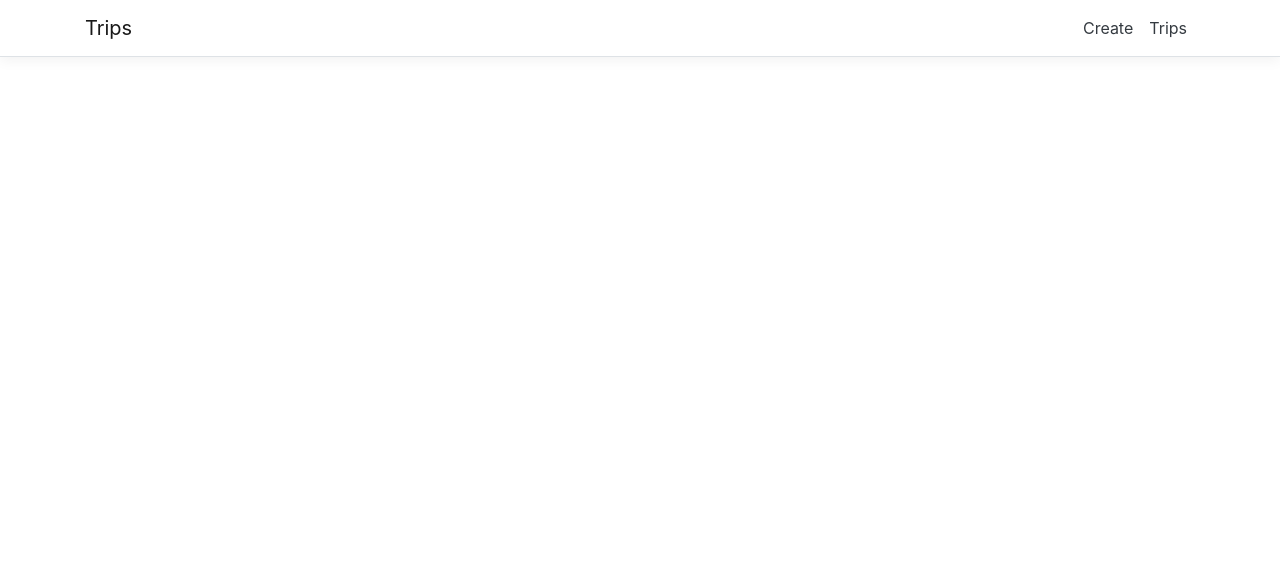
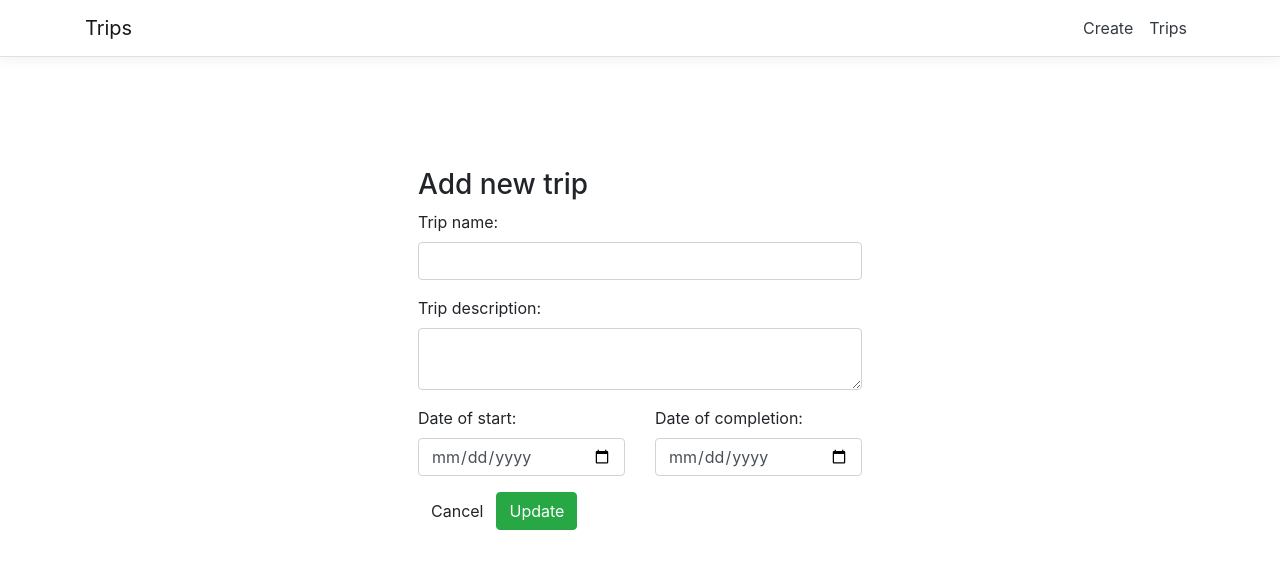
Before and after one commit to Dung2781993/-Building-React-and-ASP.NET-Core-Applications, a React (Create React App) app in the folder Trips/ClientApp/: page /update/1 in a window 1280 px wide. Shown: the top 568 px of the page. Built offline with nearby package versions, Linux system fonts and the light colour scheme; no server answers.

Commit message:
Update data from

```diff
--- a/Trips/ClientApp/src/App.js
+++ b/Trips/ClientApp/src/App.js
@@ -4,6 +4,7 @@ import { Layout } from './components/Layout';
 import { Home } from './components/Home';
 import { Trips } from './components/Trip/Trips';
 import { Create } from './components/Trip/Create';
+import { Update } from './components/Trip/Update';
 import './custom.css'
 
 
@@ -16,6 +17,7 @@ export default class App extends Component {
         <Route exact path='/' component={Home} />
         <Route path='/create' component={Create} />
         <Route path='/trips' component={Trips} />
+        <Route path='/update/:id' component={Update} />
       </Layout>
     );
   }
--- a/Trips/ClientApp/src/components/Trip/Trips.jsx
+++ b/Trips/ClientApp/src/components/Trip/Trips.jsx
@@ -1,28 +1,43 @@
 import React, {Component} from 'react';
 import axios from 'axios';
-
-
 export class Trips extends Component
 {
     constructor(props){
         super(props);
 
+        this.onTripUpdate = this.onTripUpdate.bind(this);
+        this.onTripDelete = this.onTripDelete.bind(this);
+
         this.state = {
             trips: [],
-            loading: true
+            loading: true,
+            failed: false,
+            error: ''
         }
     }
+
     componentDidMount(){
         this.populateTripsData();
+    }
+
+    onTripUpdate(id){
+        const {history} = this.props;
+        history.push('/update/'+id);
+    }
+
+    onTripDelete(id){
+        const {history} = this.props;
+        history.push('/delete/'+id);
     }
 
     populateTripsData(){
         axios.get("api/Trips/GetTrips").then(result => {
             const response = result.data;
-            this.setState({trips: response, loading: false});
-        })
+            this.setState({trips: response, loading: false, failed: false, error:""});
+        }).catch(error => {
+            this.setState({trips: [], loading: false, failed: true, error:"Trips could not be loaded"});
+        });
     }
-
 
     renderAllTripsTable(trips){
         return (
@@ -37,20 +52,30 @@ export class Trips extends Component
                     </tr>
                 </thead>
                 <tbody>
-                {
+                    {
                         trips.map(trip => (
                         <tr key={trip.id}>
                             <td>{trip.name}</td>
                             <td>{trip.description}</td>
-                            <td>{new Date(trip.dateStarted).toLocaleDateString()}</td>
-                            <td>{trip.dateCompleted ? new Date(trip.dateCompleted).toLocaleDateString() :  '-' }</td>
-                            <td> - </td>
+                            <td>{new Date(trip.dateStarted).toISOString().slice(0,10)}</td>
+                            <td>{trip.dateCompleted ? new Date(trip.dateCompleted).toISOString().slice(0,10) :  '-' }</td>
+                            <td>
+                                <div className="form-group">
+                                    <button onClick={() => this.onTripUpdate(trip.id)} className="btn btn-success">
+                                        Update
+                                    </button>
+                                    <button onClick={() => this.onTripDelete(trip.id)} className="btn btn-danger">
+                                        Delete
+                                    </button>
+                                </div>
+                            </td>
                         </tr>
                         ))
                     }
+
                 </tbody>
             </table>
-        )
+        );
     }
 
     render(){
@@ -59,14 +84,18 @@ export class Trips extends Component
             <p>
                 <em>Loading...</em>
             </p>
+        ) : ( this.state.failed ? (
+            <div className="text-danger">
+                <em>{this.state.error}</em>
+            </div>
         ) : (
-            this.renderAllTripsTable(this.state.trips)
+            this.renderAllTripsTable(this.state.trips))
         )
 
-        return(
+        return (
             <div>
                 <h1>All trips</h1>
-                <p>You can see all trips</p>
+                <p>Here you can see all trips</p>
                 {content}
             </div>
         );
--- /dev/null
+++ b/Trips/ClientApp/src/components/Trip/Update.jsx
@@ -0,0 +1,141 @@
+import React, {Component} from 'react';
+import axios from 'axios';
+
+export class Update extends Component {
+    constructor(props){
+        super(props);
+
+        this.onChangeName = this.onChangeName.bind(this);
+        this.onChangeDescription = this.onChangeDescription.bind(this);
+        this.onChangeDateStarted = this.onChangeDateStarted.bind(this);
+        this.onChangeDateCompleted = this.onChangeDateCompleted.bind(this);
+        this.onSubmit = this.onSubmit.bind(this);
+
+        this.state = {
+            name : '',
+            description : '',
+            dateStarted: null,
+            dateCompleted: null
+        }
+    }
+
+    onChangeName(e){
+        this.setState({
+            name: e.target.value
+        });
+    }
+
+    onChangeDescription(e){
+        this.setState({
+            description: e.target.value
+        });
+    }
+
+    onChangeDateStarted(e){
+        this.setState({
+            dateStarted: e.target.value
+        });
+    }
+
+    onChangeDateCompleted(e){
+        this.setState({
+            dateCompleted: e.target.value
+        });
+    }
+
+    onUpdateCancel(){
+        const {history} = this.props;
+        history.push('/trips');
+    }
+
+    componentDidMount(){
+        const {id} = this.props.match.params;
+
+        axios.get("api/Trips/SingleTrip/"+id).then(trip => {
+            const response = trip.data;
+
+            this.setState({
+                name: response.name,
+                description: response.description,
+                dateStarted: new Date(response.dateStarted).toISOString().slice(0,10),
+                dateCompleted: response.dateCompleted ? new Date(response.dateCompleted).toISOString().slice(0,10) : null
+            })
+        })
+    }
+
+    onSubmit(e){
+        e.preventDefault();
+        const {history} = this.props;
+        const {id} = this.props.match.params;
+
+        let tripObject = {
+            name: this.state.name,
+            description: this.state.description,
+            dateStarted: new Date(this.state.dateStarted).toISOString(),
+            dateCompleted: this.state.dateCompleted ? new Date(this.state.dateCompleted).toISOString() : null
+        }
+
+        axios.put("api/Trips/updateTrip/"+id, tripObject).then(result => {
+            history.push('/trips');
+        })
+
+    }
+
+    render(){
+        return(
+            <div className="trip-form" >
+                <h3>Add new trip</h3>
+                <form onSubmit={this.onSubmit}>
+                    <div className="form-group">
+                        <label>Trip name:  </label>
+                        <input
+                          type="text"
+                          className="form-control"
+                          value={this.state.name}
+                          onChange={this.onChangeName}
+                         />
+                    </div>
+                    <div className="form-group">
+                        <label>Trip description: </label>
+                        <textarea
+			  type="text"
+                          className="form-control"
+                          value={this.state.description}
+                          onChange={this.onChangeDescription}
+                        />
+                    </div>
+                    <div className="row">
+                        <div className="col col-md-6 col-sm-6 col-xs-12">
+                            <div className="form-group">
+                                <label>Date of start:  </label>
+                                <input
+                                  type="date"
+                                  className="form-control"
+                                  value={this.state.dateStarted}
+                                  onChange={this.onChangeDateStarted}
+                                />
+                            </div>
+                        </div>
+                        <div className="col col-md-6 col-sm-6 col-xs-12">
+                          <div className="form-group">
+                            <label>Date of completion:  </label>
+                            <input
+                                type="date"
+                                className="form-control"
+                                value={this.state.dateCompleted}
+                                onChange={this.onChangeDateCompleted}
+                            />
+                            </div>
+                        </div>
+                    </div>
+
+
+                    <div className="form-group">
+                        <button onClick={this.onUpdateCancel} className="btn btn-default">Cancel</button>
+                        <button type="submit" className="btn btn-success">Update</button>
+                    </div>
+                </form>
+            </div>
+        )
+    }
+}
```
